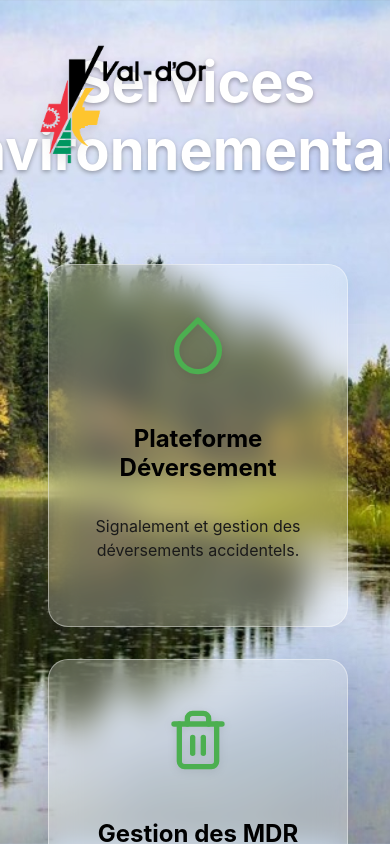
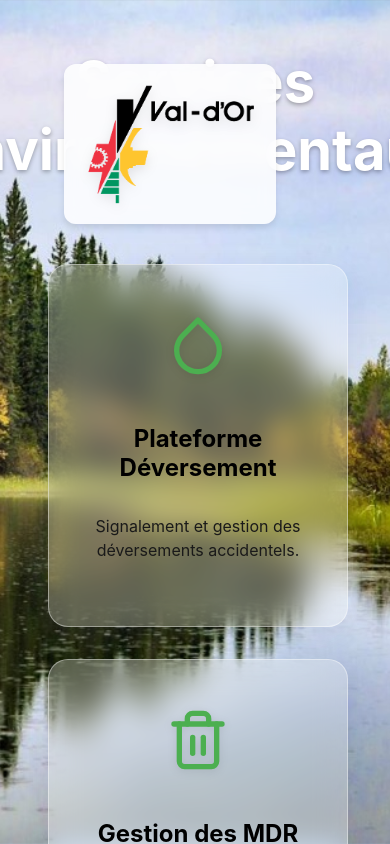
Before and after one commit to ahoken50/Page-Accueil-ENV, a React (Vite) app: page / in a window 390 px wide. Shown: the top 844 px of the page. Built offline with nearby package versions, Linux system fonts and the light colour scheme.

Commit message:
feat: implement global styles, responsive layout, and interactive component styling for the application.

```diff
--- a/src/index.css
+++ b/src/index.css
@@ -45,8 +45,13 @@
 
 .logo-container {
   position: absolute;
-  left: 0;
-  top: 0;
+  left: 2rem;
+  top: 2rem;
+  background-color: rgba(255, 255, 255, 0.85);
+  padding: 0.5rem 1rem;
+  border-radius: 12px;
+  backdrop-filter: blur(8px);
+  box-shadow: 0 4px 6px rgba(0, 0, 0, 0.1);
 }
 
 .city-logo {
```
